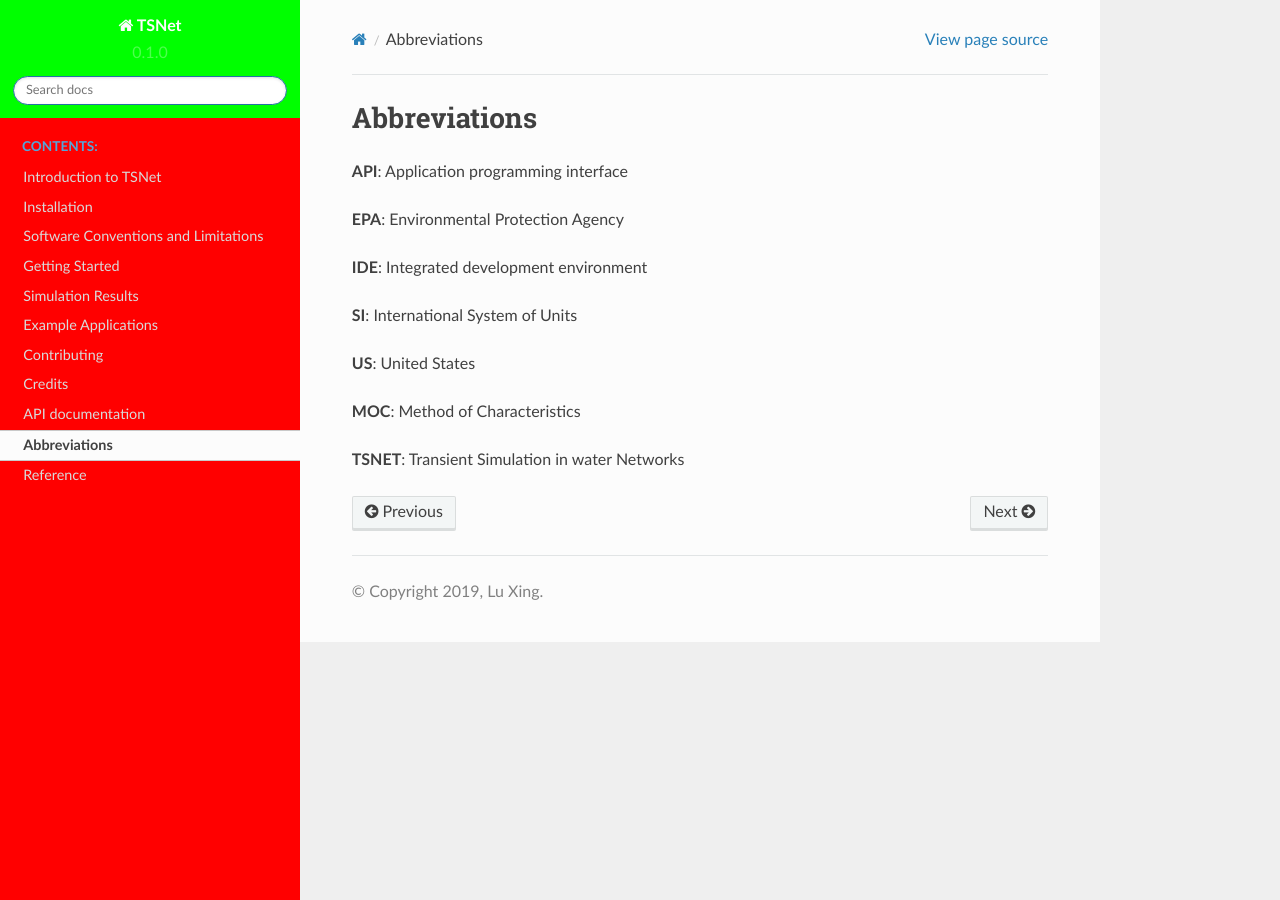
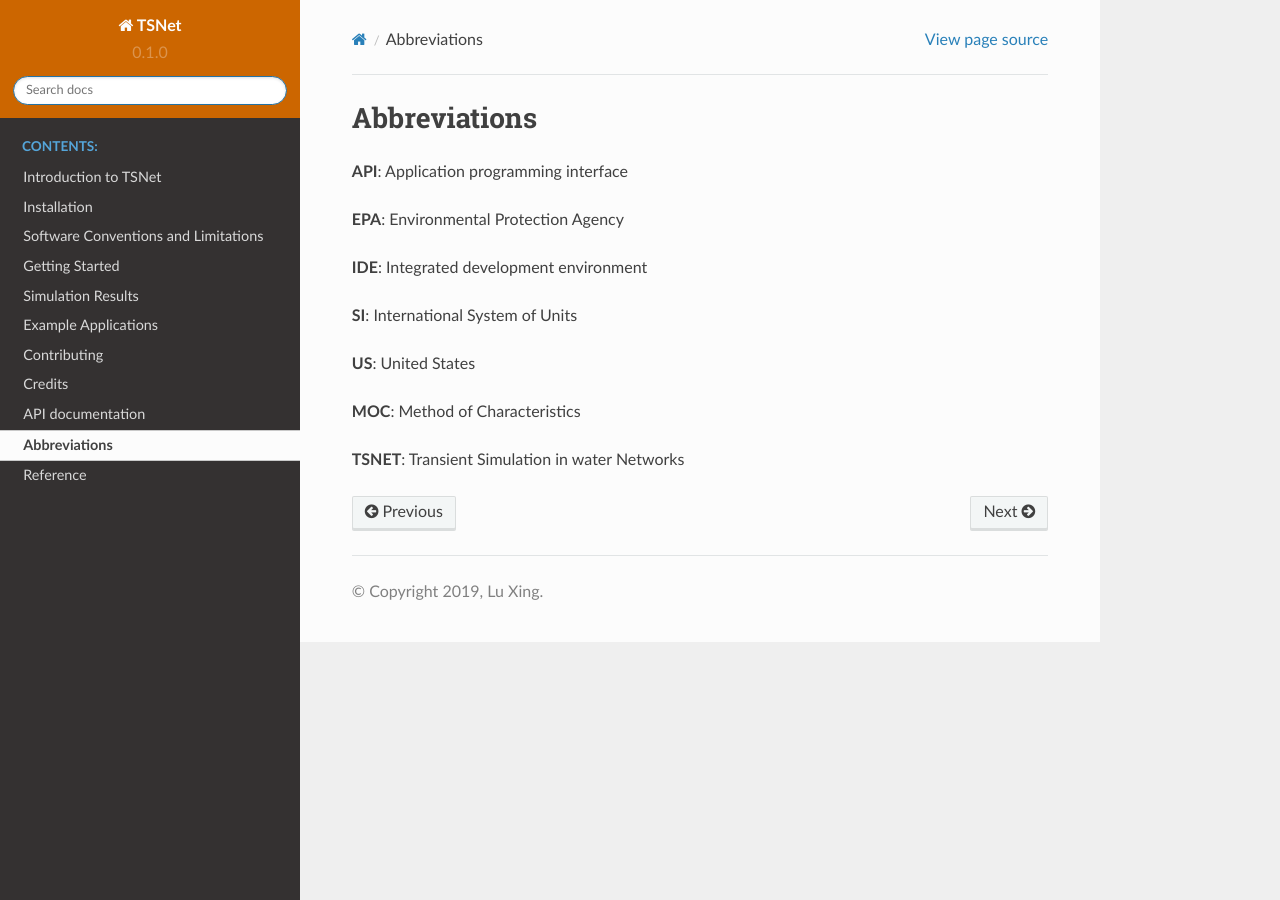
Before and after one commit to glorialulu/TSNet, a Sphinx documentation site: the page built from docs/abbrev.rst, in a window 1280 px wide. Built offline with Sphinx 7.4.7 and the Read the Docs theme 2.0.0, drawn with Linux system fonts in a browser that asks for light colours; pages that are not in the unit, such as notebooks, are missing from menus.

Commit message:
theme changed

```diff
--- a/docs/_templates/layout.html
+++ b/docs/_templates/layout.html
@@ -4,11 +4,7 @@
   <style>
     /* Sidebar header (and topbar for mobile) */
     .wy-side-nav-search, .wy-nav-top {
-      background: #00ff00;
-    }
-    /* Sidebar */
-    .wy-nav-side {
-      background: #ff0000;
+      background: #cc6600;
     }
   </style>
 {% endblock %}
```
